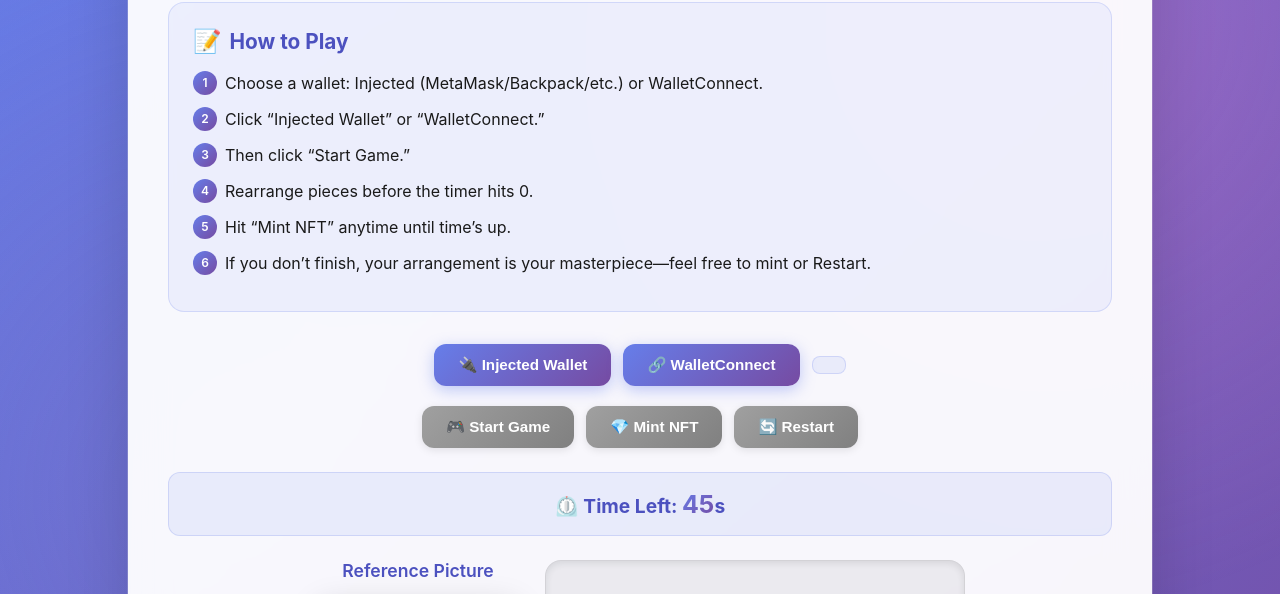
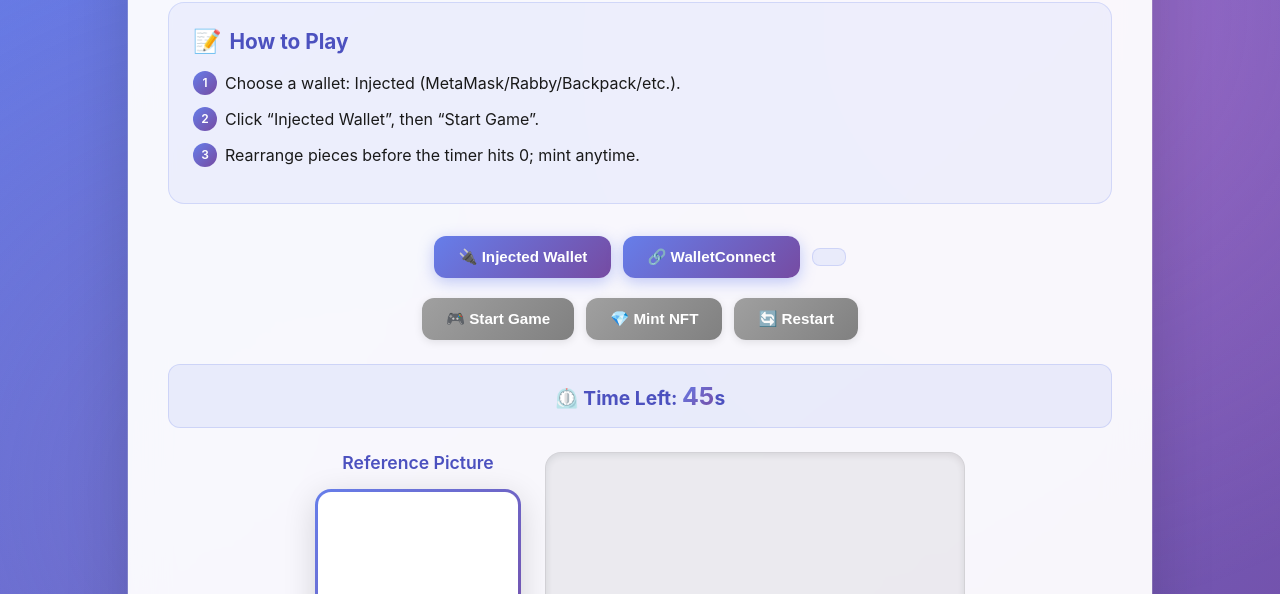
Before and after one commit to moncock/MoncockPuzzle, a website: page docs/index.html in a window 1280 px wide. Shown: the part 148-742 px from the top of the page. Drawn offline with nearby package versions, Linux system fonts and the light colour scheme; a script that the page names is missing.

Commit message:
Update index.html

```diff
--- a/docs/index.html
+++ b/docs/index.html
@@ -13,12 +13,9 @@
     <div class="how-to-play">
       <h2><span class="emoji">📝</span>How to Play</h2>
       <ol>
-        <li>Choose a wallet: Injected (MetaMask/Backpack/etc.) or WalletConnect.</li>
-        <li>Click “Injected Wallet” or “WalletConnect.”</li>
-        <li>Then click “Start Game.”</li>
-        <li>Rearrange pieces before the timer hits 0.</li>
-        <li>Hit “Mint NFT” anytime until time’s up.</li>
-        <li>If you don’t finish, your arrangement is your masterpiece—feel free to mint or Restart.</li>
+        <li>Choose a wallet: Injected (MetaMask/Rabby/Backpack/etc.).</li>
+        <li>Click “Injected Wallet”, then “Start Game”.</li>
+        <li>Rearrange pieces before the timer hits 0; mint anytime.</li>
       </ol>
     </div>
 
@@ -49,8 +46,15 @@
   <script src="https://cdn.jsdelivr.net/npm/ethers@5.7.2/dist/ethers.umd.min.js"></script>
   <script src="https://cdn.jsdelivr.net/npm/html2canvas@1.4.1/dist/html2canvas.min.js"></script>
 
-  <!-- Your application logic (runs after parse) -->
-  <script src="script.js" defer></script>
+  <!-- Show any JS errors immediately (helps catch typos) -->
+  <script>
+    window.addEventListener('error', function (e) {
+      alert('JS error: ' + e.message);
+    });
+  </script>
+
+  <!-- Your application logic (cache-busted) -->
+  <script src="script.js?v=3" defer></script>
 
   <!-- Safety net: ensure the Connect button always works -->
   <script>
```
